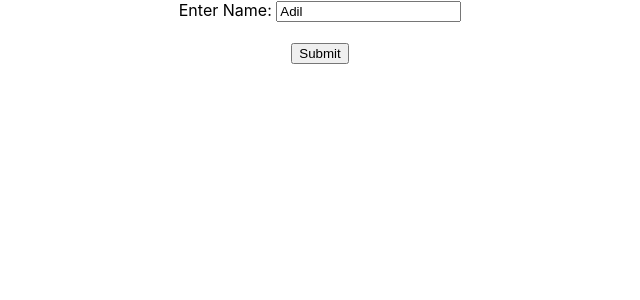
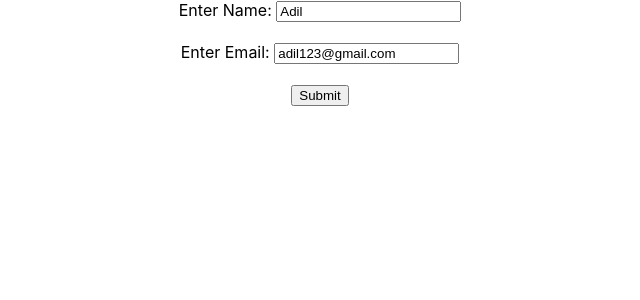
Before and after one commit to riazgul03/ReactJS, a React (Create React App) app in the folder new-app/: page / in a window 1280 px wide. Shown: the top 300 px of the page, without its empty margins (320-960 px from the left). Built offline with nearby package versions, Linux system fonts and the light colour scheme.

Commit message:
Handling Multiple Inputs In React Form

```diff
--- a/new-app/src/App.js
+++ b/new-app/src/App.js
@@ -14,13 +14,14 @@ import FunctionEffect from './FunctionEffect';
 import { createContext, useState } from 'react';
 import ControlledForm from './ControlledForm';
 import ControlledFunction from './ControlledFunction';
+import MultipleInputs from './MultipleInputs';
 
 
 function App() {
 
   return (
     <div>
-      <ControlledFunction/>
+     <MultipleInputs/>
     </div>
   )
 }
--- /dev/null
+++ b/new-app/src/MultipleInputs.js
@@ -0,0 +1,54 @@
+import React, { Component } from 'react'
+
+export default class MultipleInputs extends Component {
+    constructor(props) {
+        super(props)
+
+        this.state = {
+            name: "Adil",
+            email: "adil123@gmail.com"
+        }
+    }
+    handleChange = (e) => {
+        const New_value = (e.target.name === "email") ? e.target.value.toLowerCase().substring(0, 20) : e.target.value;
+        this.setState({
+            [e.target.name]: New_value
+        });
+        // console.log(e.target.value)
+        // console.log(e.target.name)
+        // const name = e.target.name
+        // const value = e.target.value
+        // this.setState({
+        //     [name]: value
+        // });
+        // this.setState({
+        //     name:e.target.value
+        // })
+    }
+
+    // handlename =(e)=>{
+    //     this.setState({
+    //         name:e.target.value
+    //     })
+    // }
+    // handleEmail =(e)=>{
+    //     this.setState({
+    //         email:e.target.value
+    //     })
+    // }
+    render() {
+        return (
+            <div>
+                <form >
+                    <label htmlFor="">Enter Name: </label>
+                    <input type="text" name="name" value={this.state.name} onChange={this.handleChange} placeholder='Enter Your name' />
+                    <br /><br />
+                    <label htmlFor="">Enter Email: </label>
+                    <input type="text" name="email" value={this.state.email} onChange={this.handleChange} placeholder='Enter Your Email' />
+                    <br /><br />
+                    <input type="submit" value="Submit" />
+                </form>
+            </div>
+        )
+    }
+}
```
